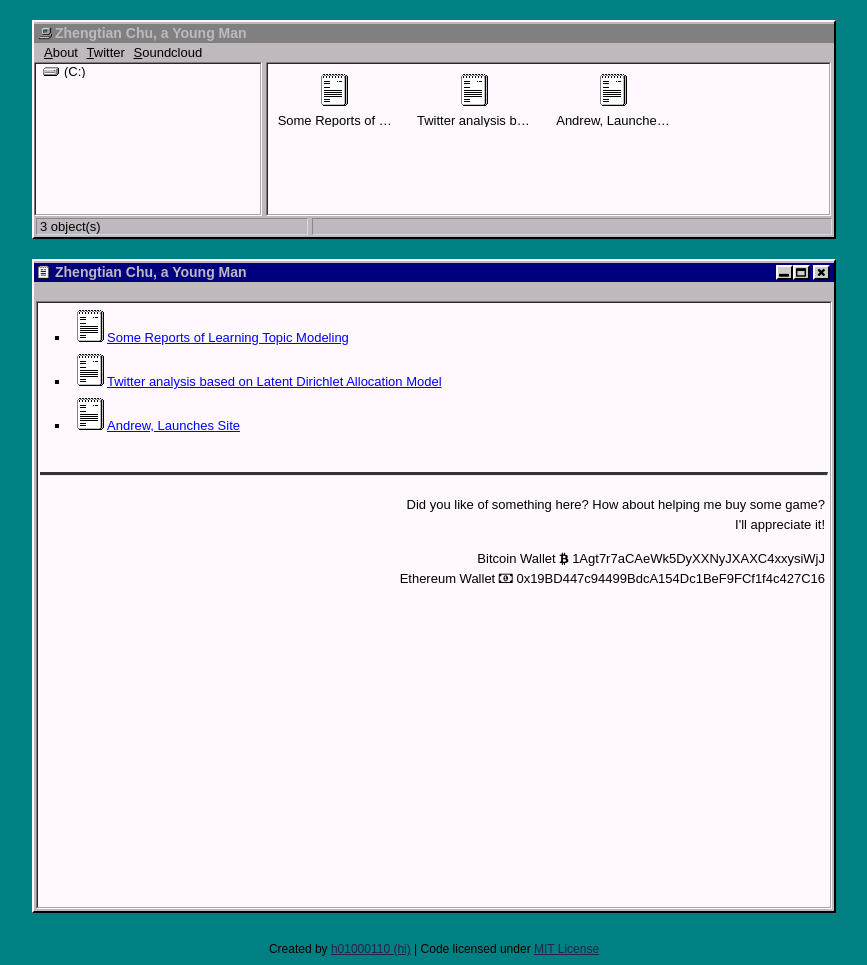
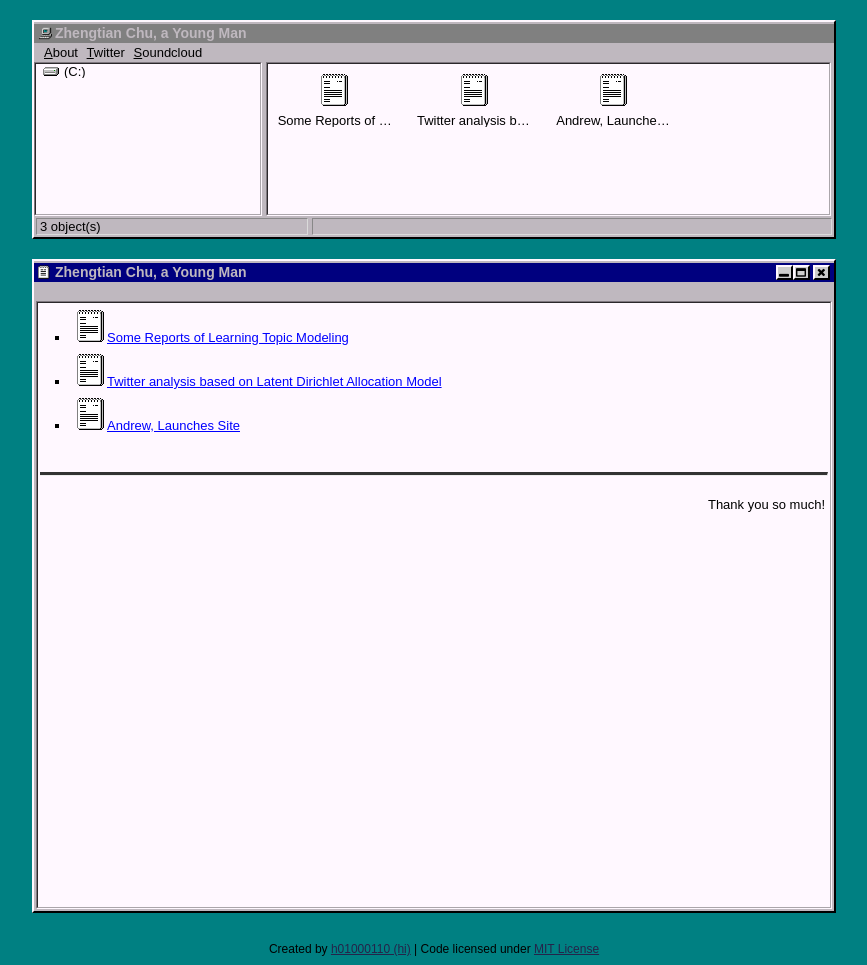
Before and after one commit to scyxx2/lakerschampions.github.io, a Jekyll site: the page built from index.html, in a window 1280 px wide. Shown: the whole page, without its empty margins (206-1073 px from the left). Built offline with Jekyll 4.4.1, drawn with Linux system fonts in a browser that asks for light colours.

Commit message:
Update donate.html

```diff
--- a/_includes/donate.html
+++ b/_includes/donate.html
@@ -2,7 +2,6 @@
 <hr>
 <br>
 <div class="donate">
-	<p>Did you like of something here? How about helping me buy some game?<br>
-	I'll appreciate it!</p>
-	<p>Bitcoin Wallet <i class="fa fa-btc"></i> 1Agt7r7aCAeWk5DyXXNyJXAXC4xxysiWjJ<br>Ethereum Wallet <i class="fa fa-money"></i> 0x19BD447c94499BdcA154Dc1BeF9FCf1f4c427C16</p>
+	<p>Thank you so much!
+	</p>
 </div>
```
